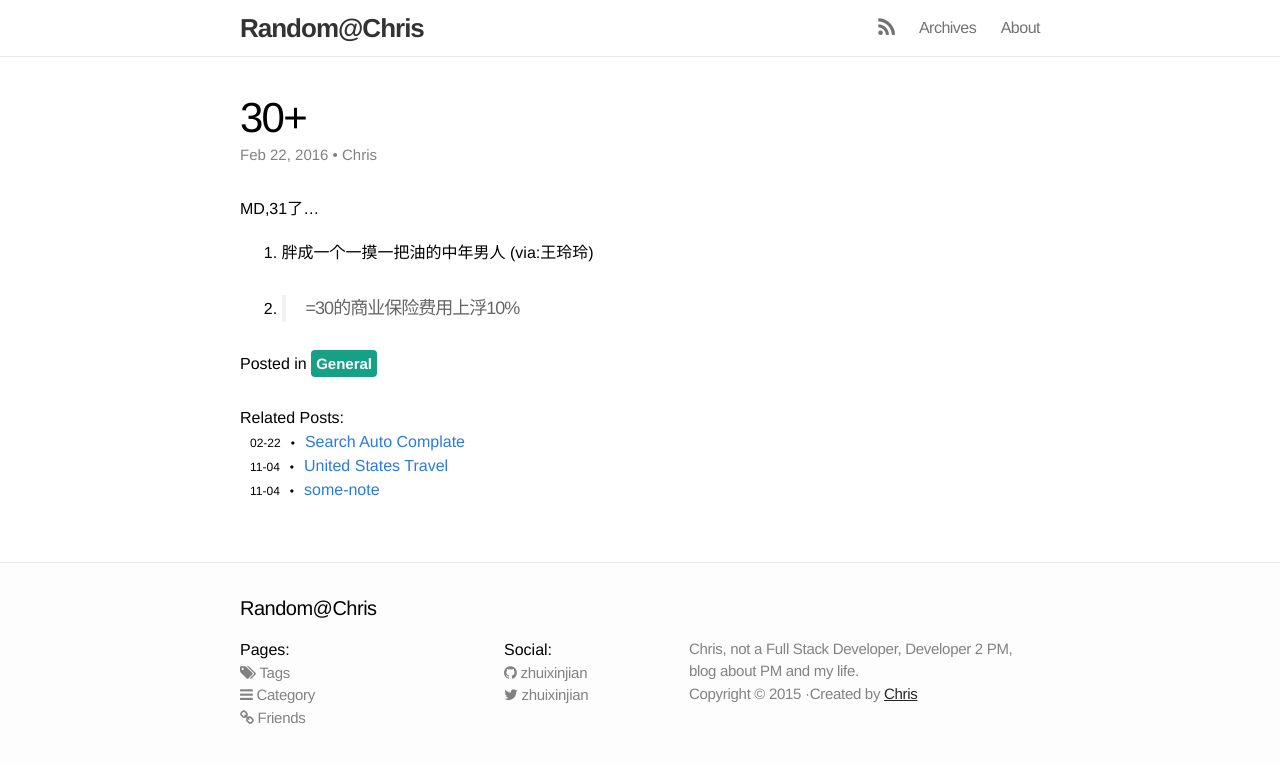
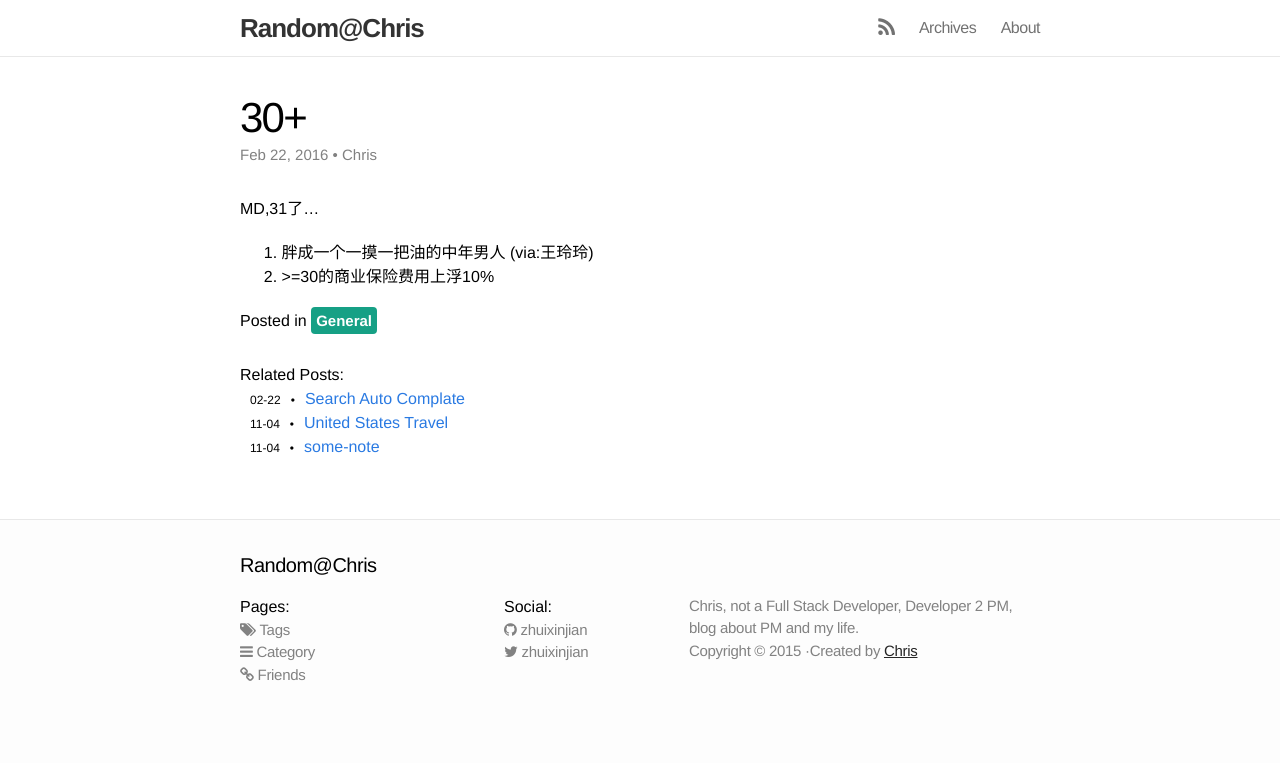
Before and after one commit to zhuixinjian/zhuixinjian.github.io, a Jekyll site: the page built from _posts/2016-02-22-30.markdown, in a window 1280 px wide. Shown: the top 763 px of the page. Built offline with Jekyll 4.4.1, drawn with Linux system fonts in a browser that asks for light colours; nearby versions of some CDN libraries; comment, search, counter and statistics services are not loaded.

Commit message:
适应新版的调整

```diff
--- a/_posts/2016-02-22-30.markdown
+++ b/_posts/2016-02-22-30.markdown
@@ -11,4 +11,4 @@ comments: True
 MD,31了...
 
 1. 胖成一个一摸一把油的中年男人 (via:王玲玲)
-2. >=30的商业保险费用上浮10%
+2. \>=30的商业保险费用上浮10%
```
Also changed, not shown: _posts/2016-02-22-search-auto-complate.markdown (+10 -5 lines).
